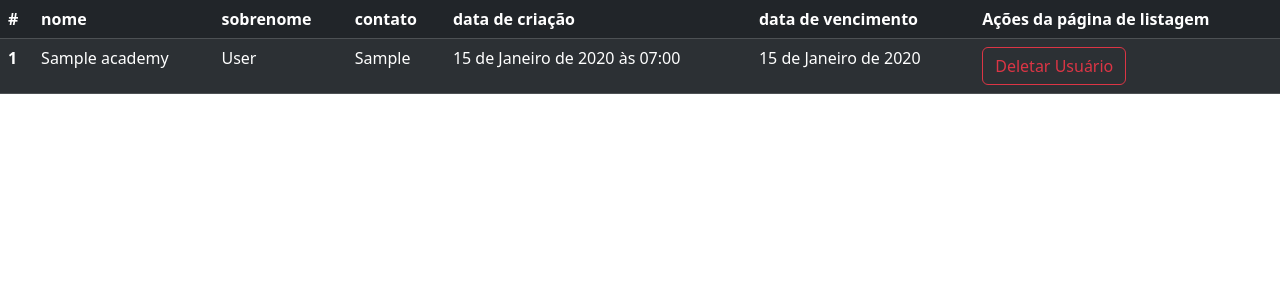
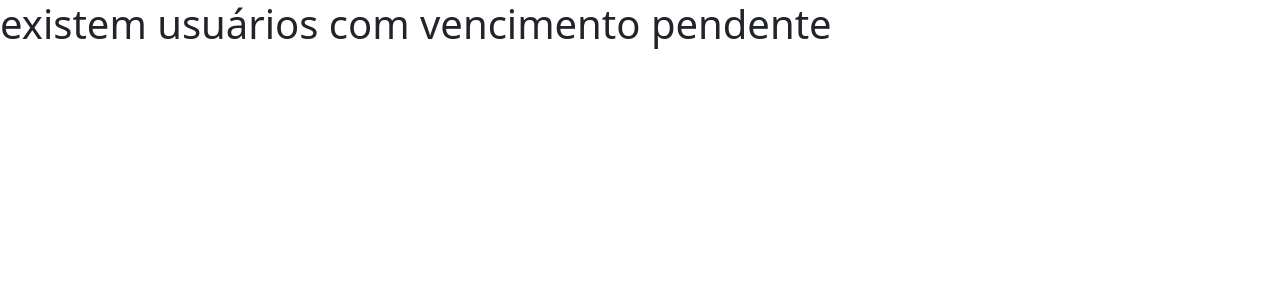
Before and after one commit to DanielErick-dev/Repo_Sistema, a Django app: page /usuarios_pendentes/ in a window 1280 px wide. Shown: the top 300 px of the page. Run offline with Django 5.2, Linux system fonts and the light colour scheme; tables that the repository leaves empty hold one stand-in row (values such as "Sample post"); some libraries are stand-ins or nearby versions.

Commit message:
reutilização de template

```diff
--- a/academy/templates/academy/index_view.html
+++ b/academy/templates/academy/index_view.html
@@ -77,8 +77,7 @@
                         <i class="fas fa-bars"></i>
                         <div class="dropdown-menu">
                             <a href="{% url 'academy_list' %}">USUÁRIOS SALVOS</a>
-                            <a href="{% url 'academy_list' %}">USUÁRIOS PENDENTES</a>
-
+                            <a href="{% url 'academy_usuarios_pendentes'%}">USUÁRIOS PENDENTES</a>
                         </div>
                     </li>
 
--- a/academy/urls.py
+++ b/academy/urls.py
@@ -5,5 +5,5 @@
     path("cadastro/", CadastroView.as_view(), name="cadastro_view"),
     path("listar/", AcademyListView.as_view(), name="academy_list"),
     path("deletar/<int:pk>", AcademyDeleteView.as_view(), name="delete_view"),
-    path("usuarios_pendentes/", AcademyListView.as_view(), name="academy_list")
+    path("usuarios_pendentes/", AcademyUsuariosPendentesView.as_view(), name="academy_usuarios_pendentes")
 ]
--- a/academy/views.py
+++ b/academy/views.py
@@ -80,7 +80,6 @@
 
 class AcademyUsuariosPendentesView(ListView):
     model = Academy
-    template_name = 'usuarios_pendentes.html'
 
     def get_context_data(self, **kwargs):
         context =  super().get_context_data(**kwargs)
```
